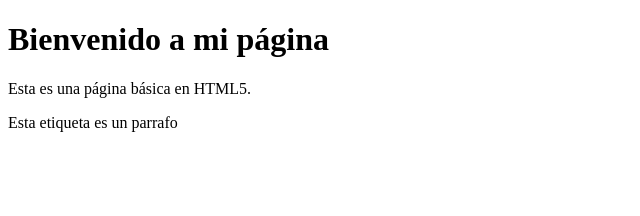
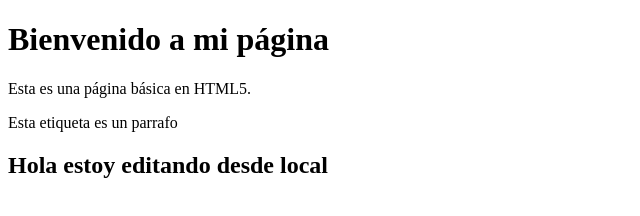
Before and after one commit to LuisaCajamarca/pruebaGit, a plain HTML site: page index.html in a window 1280 px wide. Shown: the whole page, without its empty margins (0-640 px from the left). Drawn offline with Linux system fonts and the light colour scheme.

Commit message:
Este es para evidenciar el cambio en archivo index.html

```diff
--- a/index.html
+++ b/index.html
@@ -6,5 +6,6 @@
     <h1>Bienvenido a mi página</h1>
     <p>Esta es una página básica en HTML5.</p>
     <p>Esta etiqueta es un parrafo</p>
+    <h2> Hola estoy editando desde local <h2>
 </body>
 </html>
```
